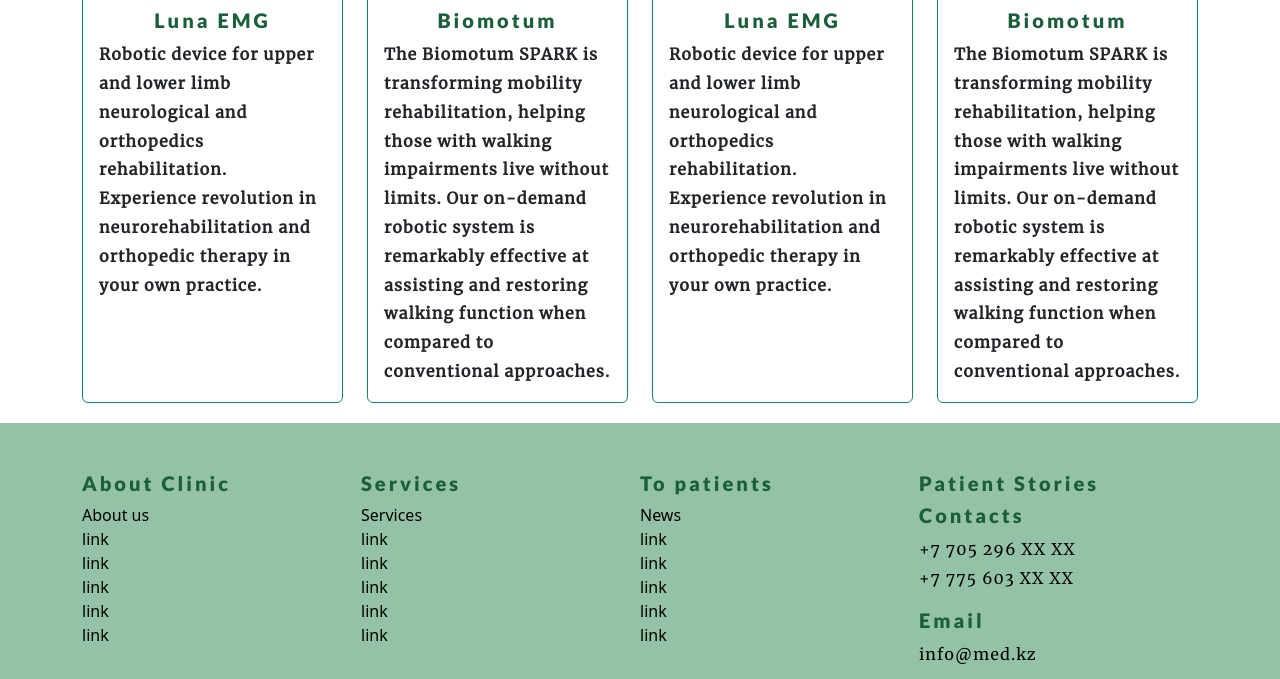
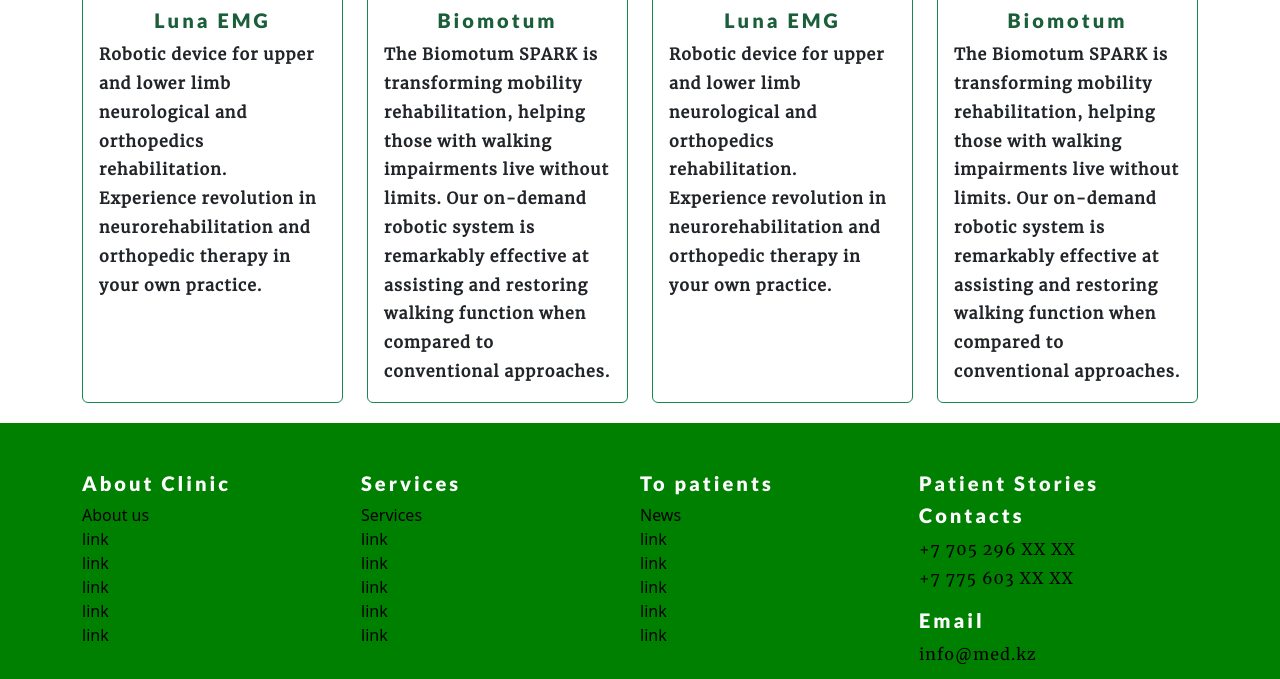
Before and after one commit to math-lover47/math-lover47.github.io, a plain HTML site: page pages/services.html in a window 1280 px wide. Shown: the part 4648-5327 px from the top of the page. Drawn offline with nearby package versions, Linux system fonts and the light colour scheme; files whose address does not match are found by name.

Commit message:
Update services.html

```diff
--- a/pages/services.html
+++ b/pages/services.html
@@ -868,11 +868,11 @@
       </div>
     </div>
     <!-- footer -->
-    <div style="background-color: #93c2a6" class="pt-5">
+     <div style="background-color: #008000" class="pt-5">
       <div class="container">
         <footer>
           <div class="footer-about-clinic">
-            <h5>About Clinic</h5>
+            <h5 style="color:#fff ;">About Clinic</h5>
             <ul class="footer-list">
               <li><a href="aboutUs.html">About us</a></li>
               <li><a href="#">link</a></li>
@@ -883,7 +883,7 @@
             </ul>
           </div>
           <div class="footer-rehab">
-            <h5>Services</h5>
+            <h5 style="color:#fff ;">Services</h5>
             <ul class="footer-list">
               <li><a href="services.html">Services</a></li>
               <li><a href="#">link</a></li>
@@ -894,7 +894,7 @@
             </ul>
           </div>
           <div class="footer-to-patients">
-            <h5>To patients</h5>
+            <h5 style="color:#fff ;">To patients</h5>
             <ul class="footer-list">
               <li><a href="blog.html">News</a></li>
               <li><a href="#">link</a></li>
@@ -907,13 +907,13 @@
           <div class="footer-contacts">
             <div class="footer-patient-stories">
               <h5>
-                <a href="home.html#testimonials" style="color: #1b5e3a"
+                <a href="home.html#testimonials" style="color: #fafcfb"
                   >Patient Stories</a
                 >
               </h5>
             </div>
             <div class="footer-phone">
-              <h5>Contacts</h5>
+              <h5 style="color:#fff ;">Contacts</h5>
               <p>
                 <a href="#">+7 705 296 XX XX</a>
                 <br />
@@ -921,7 +921,7 @@
               </p>
             </div>
             <div class="footer-email">
-              <h5>Email</h5>
+              <h5 style="color:#fff ;">Email</h5>
               <p><a href="#">info@med.kz</a></p>
             </div>
             <div class="footer-social">
```
